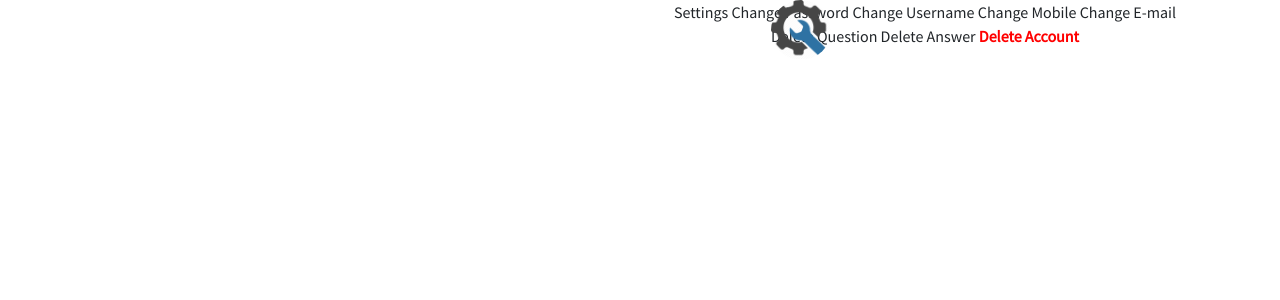
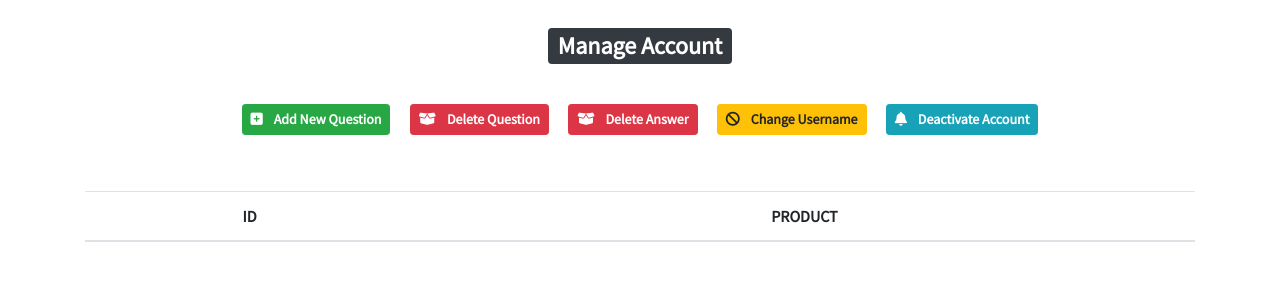
Before and after one commit to ahampriyanshu/vaachaal, a PHP site: page /dashboard.php in a window 1280 px wide. Shown: the part 70-370 px from the top of the page. Run offline with PHP 8.4, Linux system fonts and the light colour scheme; the visitor is signed in with stand-in values (Sample User, id 1); data that the repository does not hold is empty; a stand-in replaces the project's code that opens the database connection; some libraries are stand-ins or nearby versions.

Commit message:
gate forum => v2 => vaachal : 9

```diff
--- a/adminhome.php
+++ b/adminhome.php
@@ -122,7 +122,7 @@ include("essentials/config.php");
   </head>
   <body >
     <?php
-    $sql = "SELECT user_id,username,password,name,security,phone,email,created FROM userbase";
+    $sql = "SELECT user_id,username,password,name,security,phone,email,created FROM user";
     $result = $con->query($sql);
     if ($result->num_rows > 0)
     while($row = $result->fetch_assoc()) :?>
--- a/backenddelbyuser.php
+++ b/backenddelbyuser.php
@@ -7,12 +7,12 @@ include("essentials/config.php");
 $username = $_SESSION["loggedin"];
 $password = $_POST['pass'];
 
-$result = mysqli_query($con,"SELECT * FROM userbase WHERE username = '$username' && password = '$password' ");
+$result = mysqli_query($con,"SELECT * FROM user WHERE username = '$username' && password = '$password' ");
 $num = mysqli_num_rows($result);
 
 if ($num == 1) {
 
-    $sql=mysqli_query($con,"DELETE FROM userbase WHERE username='$username'");
+    $sql=mysqli_query($con,"DELETE FROM user WHERE username='$username'");
    echo "<script>
     alert('We are sorry to see you go');
 document.location='logout.php';
--- a/backendforgot.php
+++ b/backendforgot.php
@@ -6,17 +6,17 @@ $phone  = $_POST['phone'];
 $secu  = $_POST['security'];
 $newpassword = $_POST['npass'];
 
-$sql = "INSERT INTO userbase (username,phone,security)
+$sql = "INSERT INTO user (username,phone,security)
 VALUES ('$username','$phone','$secu')";
 
-$q = "select * from userbase where username = '$username' && security = '$secu' && phone = '$phone' ";
+$q = "select * from user where username = '$username' && security = '$secu' && phone = '$phone' ";
 
 $result = mysqli_query($con,$q);
 $num = mysqli_num_rows($result);
 
 if ($num == 1) {
 
-    $sql=mysqli_query($con,"UPDATE userbase SET password = '$newpassword' WHERE username='$username'");
+    $sql=mysqli_query($con,"UPDATE user SET password = '$newpassword' WHERE username='$username'");
    echo "<script>
     alert('Password successfully changed');
 document.location='index.php';
--- a/backendmail.php
+++ b/backendmail.php
@@ -10,17 +10,17 @@ include("essentials/config.php");
         $password = $_POST['pass'];
         $newmail = $_POST['newmail'];
 
-        $sql = "INSERT INTO userbase (username,password)
+        $sql = "INSERT INTO user (username,password)
         VALUES ('$username','$password')";
 
-$q="select * from userbase where username = '$username' && password = '$password' ";
+$q="select * from user where username = '$username' && password = '$password' ";
 
 $result = mysqli_query($con,$q);
 $num = mysqli_num_rows($result);
 
 if ($num == 1) {
 
-    $sql=mysqli_query($con,"UPDATE userbase SET email = '$newmail' WHERE username='$username'");
+    $sql=mysqli_query($con,"UPDATE user SET email = '$newmail' WHERE username='$username'");
    echo "<script>
     alert('E-mail successfully changed');
 document.location='home.php';
--- a/backendmobile.php
+++ b/backendmobile.php
@@ -10,15 +10,15 @@ include("essentials/config.php");
        $password = $_POST['pass'];
        $newpassword = $_POST['newmob'];
 
-$sql = "INSERT INTO userbase (username,password) VALUES ('$username','$password') ";
-$q = "select * from userbase where username = '$username' && password = '$password' ";
+$sql = "INSERT INTO user (username,password) VALUES ('$username','$password') ";
+$q = "select * from user where username = '$username' && password = '$password' ";
 
 $result = mysqli_query($con,$q);
 $num = mysqli_num_rows($result);
 
 if ($num == 1) {
 
-    $sql=mysqli_query($con,"UPDATE userbase SET phone = '$newmob' WHERE username='$username'");
+    $sql=mysqli_query($con,"UPDATE user SET phone = '$newmob' WHERE username='$username'");
    echo "<script>
     alert('Mobile number successfully changed');
 document.location='home.php';
--- a/check.php
+++ b/check.php
@@ -5,10 +5,10 @@ $username = $_POST['username'];
 $password = $_POST['password'];
 global $username;
 
-$sql = "INSERT INTO userbase (username,password)
+$sql = "INSERT INTO user (username,password)
 VALUES ('$username', '$password')";
 
-$q = "select * from userbase where login = '$username' && pass = '$password'";
+$q = "select * from user where login = '$username' && pass = '$password'";
 
 $result = mysqli_query($con,$q);
 
--- a/dashboard.php
+++ b/dashboard.php
@@ -1,148 +1,88 @@
 <?php include("header.php");
-if(!isset($_SESSION["loggedin"])){
+if (!isset($_SESSION["loggedin"])) {
   header('location: index.php');
 }
 ?>
-  <style type="text/css">
+<!-- <a href="changepassword.php">Change Password</a>
+        <a href="changeusername.php">Change Username</a>
+        <a href="changemobile.php">Change Mobile</a>
+        <a href="changemail.php">Change E-mail</a>
+        <a href="viewque.php">Delete Question</a>
+        <a href="viewans.php">Delete Answer</a>
+        <a style="color: red; font-weight: bold;" href="">Delete Account</a> -->
 
-  /* #info{
-  overflow: none;
-  padding-left: 5px;
-  }
-  .setting {
-  position: absolute;
-  top: 11%;
-  left: 55%;
-  width: 35%;
-  height: 80%;
-  border: 2px solid #e2e2e2;
-  box-shadow: 0 0 5px #888;
-  border-radius: 6px;
-  box-sizing: border-box;
-  font-family: 'Trebuchet MS', sans-serif;
-  background-color:#fff;
-  }
-  .setting a {
-  display: block;
-  color: #888;
-  font-family: courier;
-  padding: 20px;
-  font: bold;
-  text-align: center;
-  text-decoration: none;
-  }
+<div class="container">
+  <div class="row">
+    <div class="col-lg-9 mx-auto my-4 text-center">
+      <h2><span class="badge badge-dark">Manage Account</span></h2>
+    </div>
+    <div class="col-lg-9 mx-auto text-center">
+      <a href="addProduct.php" class="m-2 btn btn-sm btn-success">
+        <i class="fa fa-plus-square mr-2"></i> <b>Add New Question</b></a>
 
-  .setting a.active {
-  background-color: #fff;
-  color: black;
-  }
-  .setting a:hover:not(.active) {
-  color: #888;
-  }
-  #user_info {
-  background: #fff;
-  border: 1px solid #e2e2e2;
-  box-shadow: 0 0 5px #888;
-  border-radius: 4px;
-  padding-top: 25px;
-  width: 360px;
-  height:470px;
-  position: absolute;
-  bottom: initial;
-  margin: auto;
-  overflow-y: hidden;
-  top: 10%;
-  }
-  #set{
-  opacity: 0.7 ;
-  }
-  #changeopt{
-  font-family: courier new;
-  }
-  #changeopt:hover{
-  color: #333;
-  font-size: 150%; }
-  #setopt{
-  font-size: 150%;
-  }
-  #specs{
-  font-size:17px;
-  letter-spacing: -1px;
-  font-family: courier new ;
-  font-weight: bold;
-  color: #833AB4;
-  }
-  #details{
-  font-size: 17px;
-  font-family: courier new ;
-  font-weight: bold;
-  color: red;
-  }
-  #table{
-    padding-left:3%;
-  text-align: left;
-  width: 94%;
-  line-height: 1.5;
-  } */
+      <a href="viewque.php" class="m-2 btn btn-sm btn-danger">
+        <i class="fa fa-box-open mr-2"></i> <b>Delete Question</b></a>
 
-  </style>
-  <div class="container">
-  <div class="row text-center">
-  <div class="col-md-6">
-    <div id="user_info" style="position: absolute; top:11%;right:60%;">
+      <a href="viewans.php" class="m-2 btn btn-sm btn-danger">
+        <i class="fa fa-box-open mr-2"></i> <b>Delete Answer</b></a>
+
+      <a href="changeusername.php" class="m-2 btn btn-sm btn-warning">
+        <i class="fa fa-ban mr-2"></i> <b>Change Username</b></a>
+
+      <a href="deletebyuser.php" class="m-2 btn btn-sm btn-info">
+        <i class="fas fa-bell mr-2"></i> <b>Deactivate Account</b></a>
+    </div>
+    <div class="col-lg-12 mx-auto mt-5">
+      <div class="table-responsive">
+        <table class='table table-borderless text-center'>
+          <thead>
+            <tr>
+              <th>ID</th>
+              <th>PRODUCT</th>
+            </tr>
+          </thead>
+          <tbody>
             <?php
             $username = $_SESSION["loggedin"];
-      $sql = "SELECT user_id,username,password,name,phone,email,code,status,created,last_login FROM userbase WHERE username='$username'  ";
+            $sql = "SELECT user_id,username,password,name,phone,email,code,status,created,last_login FROM user WHERE username='$username'  ";
             $result = $con->query($sql);
             if ($result->num_rows > 0)
-      while($row = $result->fetch_assoc()) :?>
-      <div id="info">
-        <table id="table" border="0px" cellpadding="6px" cellspacing="0">
+              while ($row = $result->fetch_assoc()) : ?>
               <tr>
-            <td><span id="specs">User ID</span></td>
-            <td><span id="details"><?php echo $row["user_id"]; ?></span></td>
+                <td><span class="badge badge-light">User ID</span></td>
+                <td><span class="badge badge-light"><?php echo $row["user_id"]; ?></span></td>
               </tr>
               <tr>
-            <td><span id="specs">Username</span></td>
-            <td><span id="details"><?php echo $row["username"]; ?></span></td>
+                <td><span class="badge badge-light">Username</span></td>
+                <td><span class="badge badge-light"><?php echo $row["username"]; ?></span></td>
               </tr>
               <tr>
-            <td><span id="specs">Full Name</span></td>
-            <td><span id="details"><?php echo $row["name"]; ?></span></td>
+                <td><span class="badge badge-light">Full Name</span></td>
+                <td><span class="badge badge-light"><?php echo $row["name"]; ?></span></td>
               </tr>
               <tr>
-            <td><span id="specs">Mobile</span></td>
-            <td><span id="details"> <?php echo $row["phone"]; ?></span></td>
+                <td><span class="badge badge-light">Mobile</span></td>
+                <td><span class="badge badge-light"> <?php echo $row["phone"]; ?></span></td>
               </tr>
               <tr>
-            <td><span id="specs">E-mail</span></td>
-            <td><span id="details"> <?php echo $row["email"]; ?></span></td>
+                <td><span class="badge badge-light">E-mail</span></td>
+                <td><span class="badge badge-light"> <?php echo $row["email"]; ?></span></td>
               </tr>
               <tr>
-            <td><span id="specs">Joined</span></td>
-            <td><span id="details"><?php echo $row["created"]; ?></span></td>
+                <td><span class="badge badge-light">Joined</span></td>
+                <td><span class="badge badge-light"><?php echo $row["created"]; ?></span></td>
               </tr>
+            <?php endwhile; ?>
+          </tbody>
         </table>
-      </div>
-      <?php endwhile; ?>
-      <br><br>
-    </div>
-  </div>
-  <div class="col-md-6">
-    <div class="setting" >
-      <img class="logocircle" id="set" src="img/setting.png" width="60px" height="60px" border="" style="position: absolute; top:1%; left:23%;" />
-      <a id="setopt" class="active"  >Settings</a>
-      <a id="changeopt" href="changepassword.php">Change Password</a>
-      <a id="changeopt" href="changeusername.php">Change Username</a>
-      <a id="changeopt" href="changemobile.php">Change Mobile</a>
-      <a id="changeopt" href="changemail.php">Change E-mail</a>
-      <a id="changeopt" href="viewque.php">Delete Question</a>
-      <a id="changeopt" href="viewans.php">Delete Answer</a>
-      <a id="changeopt" style="color: red; font-weight: bold;" href="deletebyuser.php">Delete Account</a>
       </div>
     </div>
   </div>
 </div>
 </div>
 </body>
+<script src="https://kit.fontawesome.com/77f6dfd46f.js" crossorigin="anonymous"></script>
+<!-- <script src="js/jquery.min.js"></script>
+<script src="js/popper.js"></script>
+<script src="js/bootstrap.min.js"></script> -->
 </html>
--- a/deletebyadmin.php
+++ b/deletebyadmin.php
@@ -9,16 +9,16 @@ include("essentials/config.php");
 
        $username = $_SESSION['user'];
 
-$sql = "INSERT INTO userbase (username) VALUES ('$username')";
+$sql = "INSERT INTO user (username) VALUES ('$username')";
 
-$q = "select * from userbase where username = '$username' ";
+$q = "select * from user where username = '$username' ";
 
 $result = mysqli_query($con,$q);
 $num = mysqli_num_rows($result);
 
 if ($num == 1) {
 
-    $sql=mysqli_query($con,"DELETE FROM userbase WHERE username='$username'");
+    $sql=mysqli_query($con,"DELETE FROM user WHERE username='$username'");
    echo "<script>
     alert('User Deleted successfully');
 document.location='adminhome.php';
--- a/forgotbackend.php
+++ b/forgotbackend.php
@@ -6,17 +6,17 @@ $phone  = $_POST['phone'];
 $secu  = $_POST['security'];
 $newpassword = $_POST['npass'];
 
-$sql = "INSERT INTO userbase (username,phone,security)
+$sql = "INSERT INTO user (username,phone,security)
 VALUES ('$username','$phone','$secu')";
 
-$q = "select * from userbase where username = '$username' && security = '$secu' && phone = '$phone' ";
+$q = "select * from user where username = '$username' && security = '$secu' && phone = '$phone' ";
 
 $result = mysqli_query($con,$q);
 $num = mysqli_num_rows($result);
 
 if ($num == 1) {
 
-    $sql=mysqli_query($con,"UPDATE userbase SET password = '$newpassword' WHERE username='$username'");
+    $sql=mysqli_query($con,"UPDATE user SET password = '$newpassword' WHERE username='$username'");
    echo "<script>
     alert('Password successfully changed');
 document.location='index.php';
--- a/header.php
+++ b/header.php
@@ -20,7 +20,6 @@ if ($_SESSION["loggedin"]) {
   <link rel="stylesheet" href="https://maxcdn.bootstrapcdn.com/bootstrap/4.0.0/css/bootstrap.min.css" integrity="sha384-Gn5384xqQ1aoWXA+058RXPxPg6fy4IWvTNh0E263XmFcJlSAwiGgFAW/dAiS6JXm" crossorigin="anonymous">
   <link href="https://fonts.googleapis.com/css2?family=Source+Sans+Pro&display=swap" rel="stylesheet">
   <link href="css/style.css" rel="stylesheet" type="text/css">
-  <script src="https://cdn.tiny.cloud/1/e98weoopbr4y4i7manqhwxun2tjft1j0herkn8cy9xismktc/tinymce/5/tinymce.min.js" referrerpolicy="origin"></script>
 </head>
 
 <body>
--- a/login.php
+++ b/login.php
@@ -19,7 +19,7 @@ if (isset($_POST['submit'])) {
     $password = $validation->input('password');
     date_default_timezone_set('Asia/Kolkata');
     $date = date('m/d/Y h:i:s', time());
-    if ($queries->query("SELECT * FROM userbase WHERE username = ? ", [$username])) {
+    if ($queries->query("SELECT * FROM user WHERE username = ? ", [$username])) {
       if ($queries->count() > 0) {
         $row = $queries->fetch();
         $userId     = $row->id;
@@ -37,7 +37,7 @@ if (isset($_POST['submit'])) {
         } else
         if ($status == 1) {
           if (password_verify($password, $dbPassword)) {
-            $update = mysqli_query($con, "UPDATE `userbase` SET `last_login` = '$date' WHERE `username` = '$username' ");
+            $update = mysqli_query($con, "UPDATE `user` SET `last_login` = '$date' WHERE `username` = '$username' ");
             $_SESSION["loggedin"] = $username ;
             header("location: index.php");
           } else {
--- a/passbackend.php
+++ b/passbackend.php
@@ -10,17 +10,17 @@ include("essentials/config.php");
         $password = $_POST['pass'];
         $newpassword = $_POST['npass'];
 
-        $sql = "INSERT INTO userbase (username,password)
+        $sql = "INSERT INTO user (username,password)
 VALUES ('$username','$password')";
 
-$q = "select * from userbase where username = '$username' && password = '$password' ";
+$q = "select * from user where username = '$username' && password = '$password' ";
 
 $result = mysqli_query($con,$q);
 $num = mysqli_num_rows($result);
 
 if ($num == 1) {
 
-    $sql=mysqli_query($con,"UPDATE userbase SET password = '$newpassword' WHERE username='$username'");
+    $sql=mysqli_query($con,"UPDATE user SET password = '$newpassword' WHERE username='$username'");
    echo "<script>
     alert('Password successfully changed');
 document.location='logout.php';
```
Also changed, not shown: addque.php (+22 -20 lines), backenduser.php (+4 -4 lines), question.php (+10 -18 lines), register.php (+4 -4 lines). Lines whose indentation alone changed are shown as unchanged.
